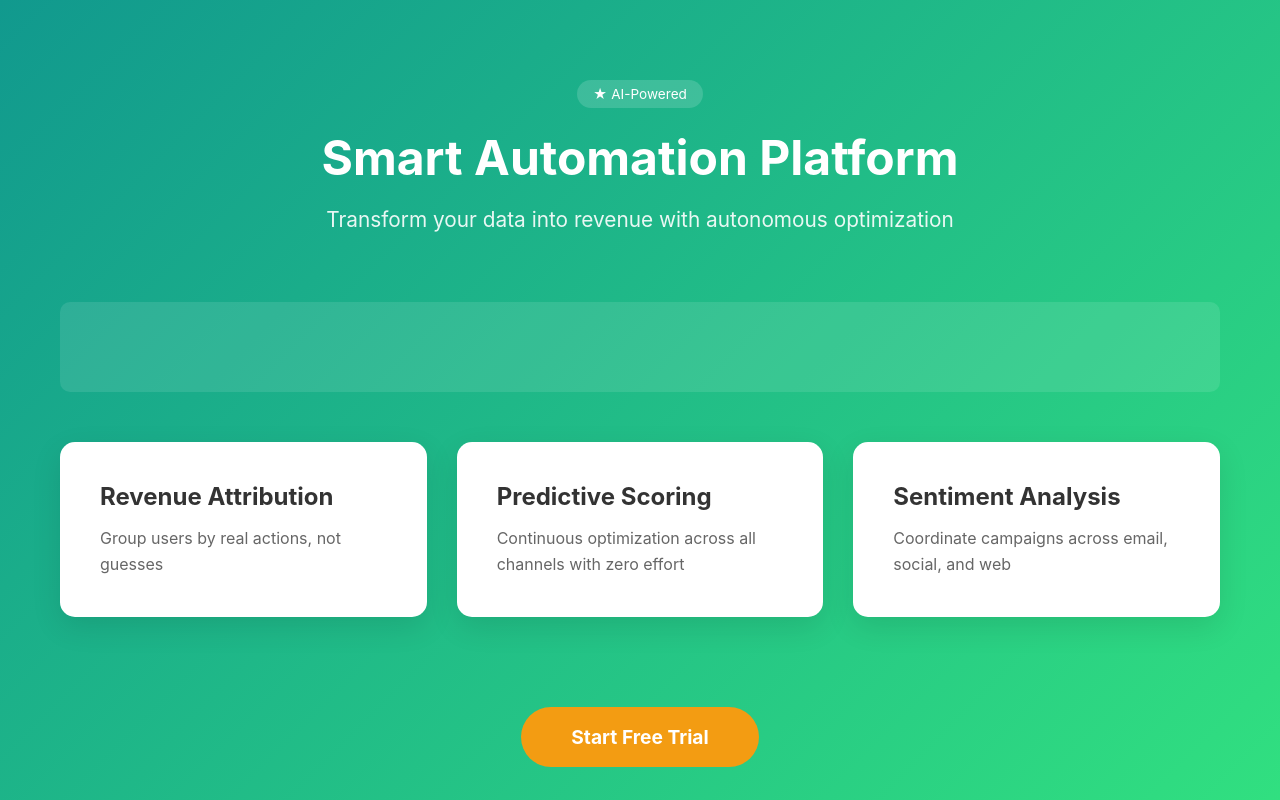
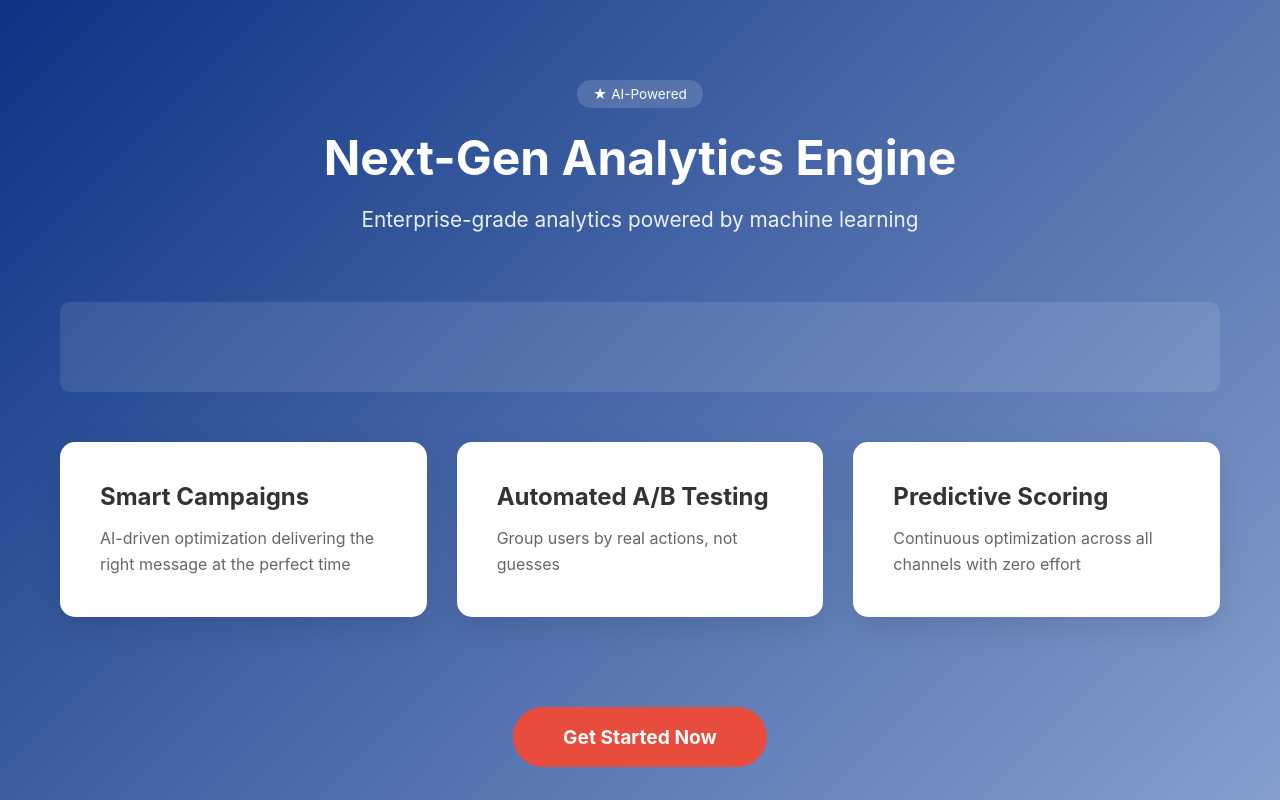
Before and after one commit to Alexander101001/emerald-engine, a website: page public/index.html in a window 1280 px wide. Shown: the top 800 px of the page. Drawn offline with Linux system fonts and the light colour scheme.

Commit message:
auto: regenerate landing page [2026-06-19T22:05:28+03:00]

```diff
--- a/public/index.html
+++ b/public/index.html
@@ -3,7 +3,7 @@
 <head>
     <meta charset="UTF-8">
     <meta name="viewport" content="width=device-width, initial-scale=1.0">
-    <title>Smart Automation Platform - Boost Your ROI</title>
+    <title>Next-Gen Analytics Engine - Boost Your ROI</title>
     <script async src="https://pagead2.googlesyndication.com/pagead/js/adsbygoogle.js?client=ca-pub-XXXXXXXXXXXXXXXX"
         crossorigin="anonymous"></script>
     <style>
@@ -14,7 +14,7 @@
         }
         body {
             font-family: -apple-system, BlinkMacSystemFont, 'Segoe UI', Roboto, sans-serif;
-            background: linear-gradient(135deg, #11998e 0%, #38ef7d 100%);
+            background: linear-gradient(135deg, #0c3483 0%, #a2b6df 100%);
             min-height: 100vh;
             display: flex;
             flex-direction: column;
@@ -79,7 +79,7 @@
         .cta-button {
             display: inline-block;
             padding: 18px 50px;
-            background: #f39c12;
+            background: #e74c3c;
             color: white;
             text-decoration: none;
             border-radius: 50px;
@@ -89,7 +89,7 @@
             margin: 40px 0;
         }
         .cta-button:hover {
-            background: #f39c12;
+            background: #e74c3c;
             transform: scale(1.05);
         }
         .ad-sidebar {
@@ -134,8 +134,8 @@
     <div class="container">
         <header>
             <div class="badge">&#9733; AI-Powered</div>
-            <h1>Smart Automation Platform</h1>
-            <p>Transform your data into revenue with autonomous optimization</p>
+            <h1>Next-Gen Analytics Engine</h1>
+            <p>Enterprise-grade analytics powered by machine learning</p>
         </header>
 
         <div class="ad-banner">
@@ -151,21 +151,21 @@
         <div class="features">
 
             <div class="feature-card">
-                <h3>Revenue Attribution</h3>
+                <h3>Smart Campaigns</h3>
+                <p>AI-driven optimization delivering the right message at the perfect time</p>
+            </div>
+            <div class="feature-card">
+                <h3>Automated A/B Testing</h3>
                 <p>Group users by real actions, not guesses</p>
             </div>
             <div class="feature-card">
                 <h3>Predictive Scoring</h3>
                 <p>Continuous optimization across all channels with zero effort</p>
             </div>
-            <div class="feature-card">
-                <h3>Sentiment Analysis</h3>
-                <p>Coordinate campaigns across email, social, and web</p>
-            </div>
         </div>
 
         <div style="text-align: center;">
-            <a href="#" class="cta-button">Start Free Trial</a>
+            <a href="#" class="cta-button">Get Started Now</a>
         </div>
 
         <div class="ad-sidebar">
```
